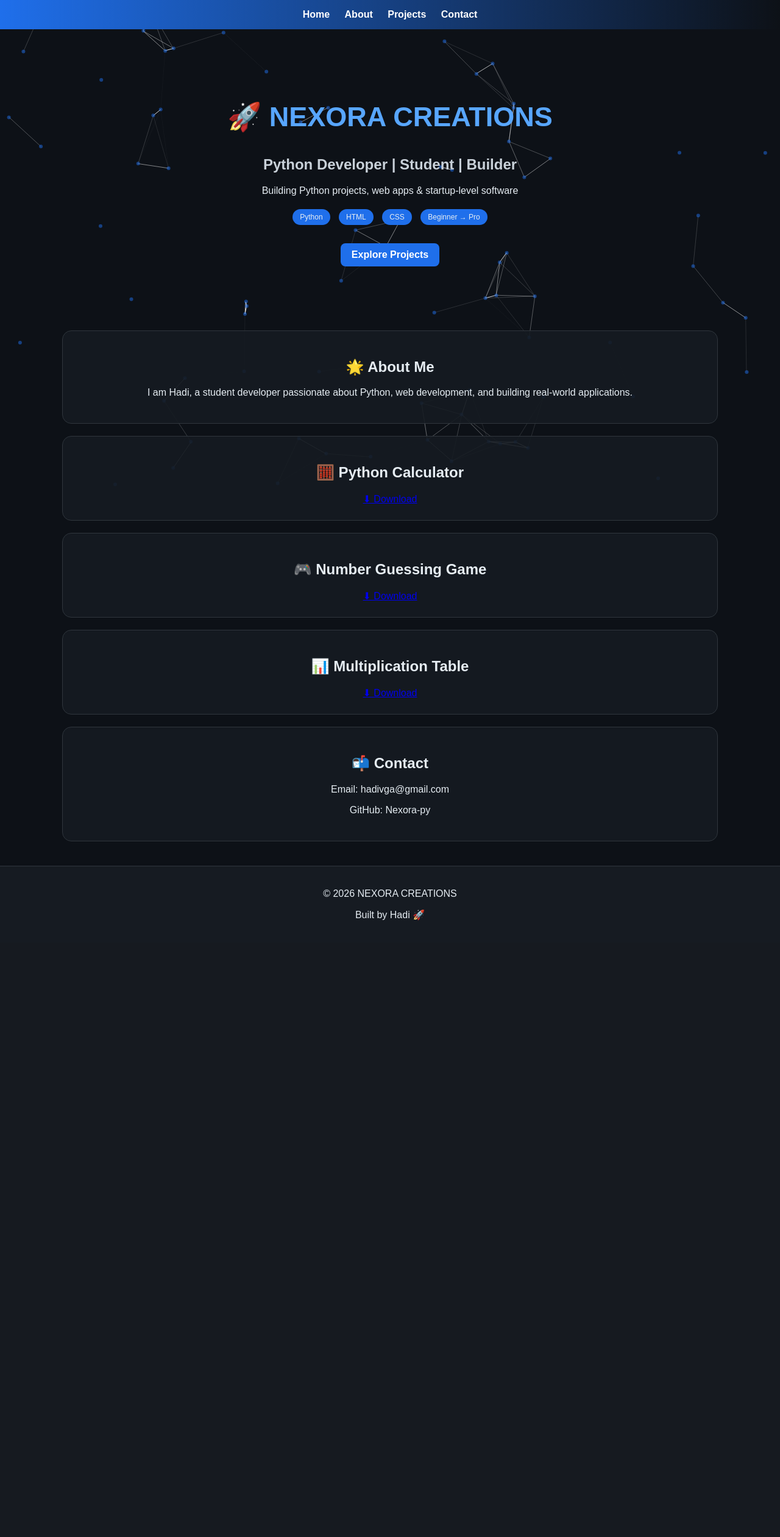
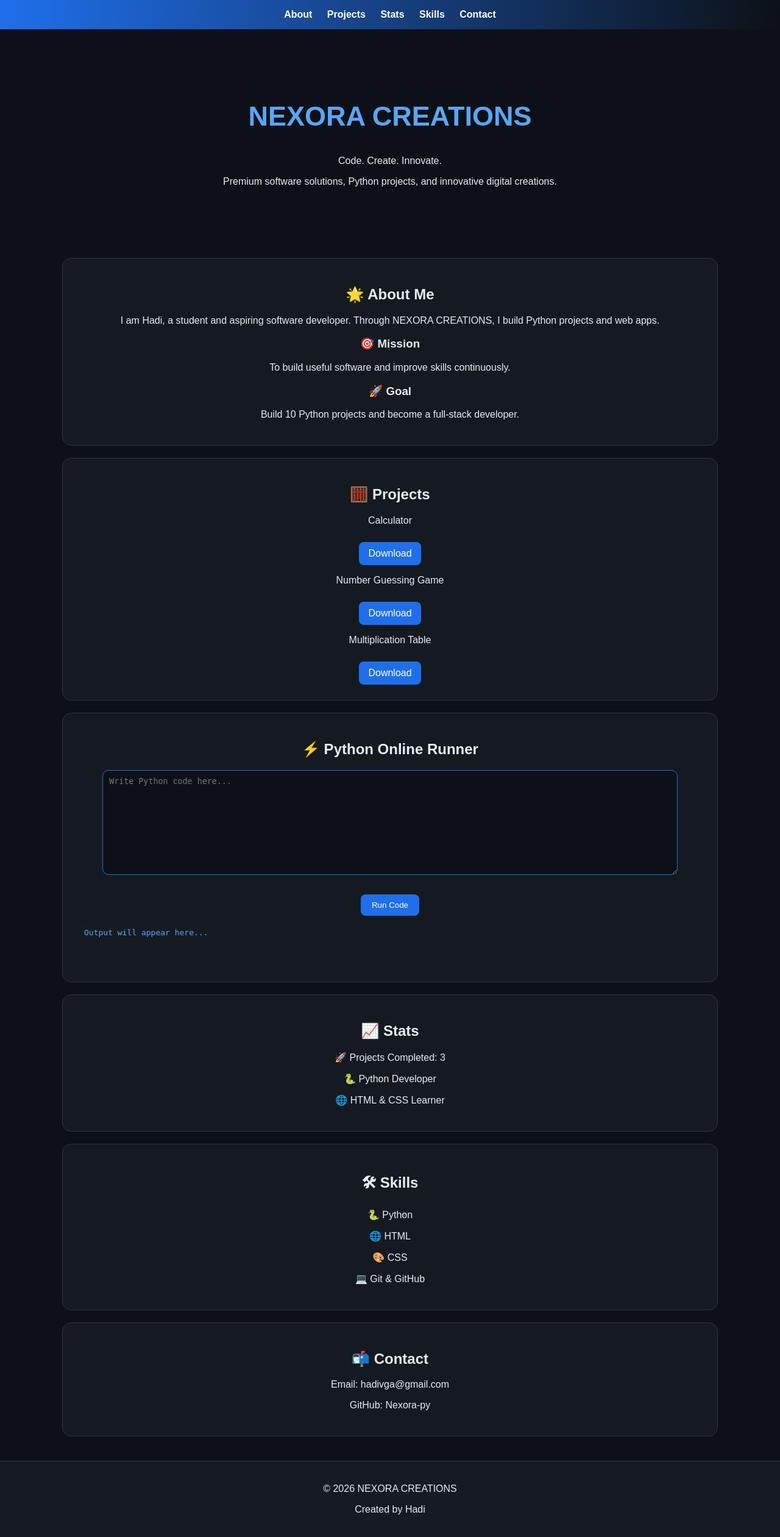
Before and after one commit to Nexora-py/NEXORA-CREATIONS, a Flask app: page / in a window 1280 px wide. Shown: the whole page at 61% size. Before the commit the page ends 1510 px from the top, so only its background shows below. Run offline with Flask 3, Linux system fonts and the light colour scheme.

Commit message:
Updated Flask runner, UI and CSS fixes

```diff
--- a/app.py
+++ b/app.py
@@ -1,6 +1,6 @@
 from flask import Flask, render_template, request, jsonify
 import io
-import sys
+import contextlib
 
 app = Flask(__name__)
 
@@ -13,24 +13,21 @@ def run_code():
     data = request.get_json()
     code = data.get("code", "")
 
-    old_stdout = sys.stdout
-    sys.stdout = io.StringIO()
+    output = io.StringIO()
 
     try:
-        exec(code, {})
-        output = sys.stdout.getvalue()
+        with contextlib.redirect_stdout(output):
+            exec(code, {})
 
-        if not output:
-            output = "Code executed successfully (no output)"
+        result = output.getvalue()
 
-        return jsonify({"output": output})
+        if not result:
+            result = "Code executed successfully (no output)"
 
     except Exception as e:
-        return jsonify({"output": str(e)})
+        result = str(e)
 
-    finally:
-        sys.stdout = old_stdout
-
+    return jsonify({"output": result})
 
 if __name__ == "__main__":
     app.run(debug=True)
--- a/static/style.css
+++ b/static/style.css
@@ -11,7 +11,7 @@ body {
     overflow-x: hidden;
 }
 
-/* PARTICLES FIX (IMPORTANT) */
+/* PARTICLES FIX */
 #particles-js {
     position: fixed;
     top: 0;
@@ -74,6 +74,7 @@ nav a {
     text-decoration: none;
     font-weight: bold;
     display: inline-block;
+    transition: 0.2s;
 }
 
 .cta {
@@ -81,9 +82,18 @@ nav a {
     color: white;
 }
 
+.cta:hover {
+    background: #388bfd;
+}
+
 .cta2 {
     border: 1px solid #1f6feb;
     color: #1f6feb;
+}
+
+.cta2:hover {
+    background: #1f6feb;
+    color: white;
 }
 
 /* CARDS */
@@ -113,6 +123,10 @@ nav a {
     text-decoration: none;
 }
 
+.btn:hover {
+    background: #388bfd;
+}
+
 /* TEXTAREA RUNNER */
 textarea {
     width: 90%;
@@ -134,6 +148,7 @@ button {
     border: none;
     border-radius: 8px;
     cursor: pointer;
+    transition: 0.2s;
 }
 
 button:hover {
@@ -149,6 +164,7 @@ pre {
     border-radius: 10px;
     color: #58a6ff;
     min-height: 40px;
+    overflow-x: auto;
 }
 
 /* FOOTER */
@@ -168,4 +184,9 @@ footer {
     .hero h1 {
         font-size: 30px;
     }
+
+    nav a {
+        display: inline-block;
+        margin: 8px;
+    }
 }
--- a/templates/index.html
+++ b/templates/index.html
@@ -4,88 +4,111 @@
 <head>
     <meta charset="UTF-8">
     <meta name="viewport" content="width=device-width, initial-scale=1.0">
-    <title>NEXORA CREATIONS | Python Developer</title>
+    <title>NEXORA CREATIONS</title>
 
-    <!-- CSS (Flask SAFE) -->
     <link rel="stylesheet" href="{{ url_for('static', filename='style.css') }}">
+</head>
 
-    <!-- AOS -->
-    <link href="https://unpkg.com/aos@2.3.1/dist/aos.css" rel="stylesheet">
-
-    <style>
-        /* FIX: particles background must have size */
-        #particles-js{
-            position: fixed;
-            width: 100%;
-            height: 100%;
-            z-index: -1;
-            top: 0;
-            left: 0;
-        }
-    </style>
-</head>
+<script>
+function runCode() {
+    fetch("/run", {
+        method: "POST",
+        headers: {
+            "Content-Type": "application/json"
+        },
+        body: JSON.stringify({
+            code: document.getElementById("code").value
+        })
+    })
+    .then(res => res.json())
+    .then(data => {
+        document.getElementById("output").innerText = data.output;
+    })
+    .catch(err => {
+        document.getElementById("output").innerText = "Error running code";
+    });
+}
+</script>
 
 <body>
 
-<!-- PARTICLES BACKGROUND -->
-<div id="particles-js"></div>
-
 <!-- NAV -->
 <nav>
-    <a href="#home">Home</a>
     <a href="#about">About</a>
     <a href="#projects">Projects</a>
+    <a href="#stats">Stats</a>
+    <a href="#skills">Skills</a>
     <a href="#contact">Contact</a>
 </nav>
 
 <!-- HERO -->
-<section class="hero" id="home" data-aos="fade-up">
-    <h1>🚀 NEXORA CREATIONS</h1>
-    <h2>Python Developer | Student | Builder</h2>
-    <p>Building Python projects, web apps & startup-level software</p>
-
-    <div class="badges">
-        <span>Python</span>
-        <span>HTML</span>
-        <span>CSS</span>
-        <span>Beginner → Pro</span>
-    </div>
-
-    <div class="cta-group">
-        <a href="#projects" class="cta">Explore Projects</a>
-    </div>
+<section class="hero">
+    <h1>NEXORA CREATIONS</h1>
+    <p>Code. Create. Innovate.</p>
+    <p>Premium software solutions, Python projects, and innovative digital creations.</p>
 </section>
 
 <!-- ABOUT -->
-<section class="card" id="about" data-aos="fade-right">
+<section class="card" id="about">
     <h2>🌟 About Me</h2>
     <p>
-        I am Hadi, a student developer passionate about Python, web development, and building real-world applications.
+        I am Hadi, a student and aspiring software developer. Through NEXORA CREATIONS, I build Python projects and web apps.
     </p>
+
+    <h3>🎯 Mission</h3>
+    <p>To build useful software and improve skills continuously.</p>
+
+    <h3>🚀 Goal</h3>
+    <p>Build 10 Python projects and become a full-stack developer.</p>
 </section>
 
 <!-- PROJECTS -->
-<section id="projects">
+<section class="card" id="projects">
+    <h2>🧮 Projects</h2>
 
-    <div class="card" data-aos="zoom-in">
-        <h2>🧮 Python Calculator</h2>
-        <a href="/static/calculator.py" download>⬇ Download</a>
-    </div>
+    <p>Calculator</p>
+    <a class="btn" href="/static/calculator.py" download>Download</a>
 
-    <div class="card" data-aos="zoom-in">
-        <h2>🎮 Number Guessing Game</h2>
-        <a href="/static/number_guessing.py" download>⬇ Download</a>
-    </div>
+    <p>Number Guessing Game</p>
+    <a class="btn" href="/static/number_guessing.py" download>Download</a>
 
-    <div class="card" data-aos="zoom-in">
-        <h2>📊 Multiplication Table</h2>
-        <a href="/static/multiplication_table.py" download>⬇ Download</a>
-    </div>
+    <p>Multiplication Table</p>
+    <a class="btn" href="/static/multiplication_table.py" download>Download</a>
+</section>
+
+<section class="card" id="run">
+
+    <h2>⚡ Python Online Runner</h2>
+
+    <textarea id="code" placeholder="Write Python code here..."></textarea>
+
+    <br><br>
+
+    <button onclick="runCode()">Run Code</button>
+
+    <pre id="output">Output will appear here...</pre>
 
 </section>
 
+<!-- STATS -->
+<section class="card" id="stats">
+    <h2>📈 Stats</h2>
+    <p>🚀 Projects Completed: 3</p>
+    <p>🐍 Python Developer</p>
+    <p>🌐 HTML & CSS Learner</p>
+</section>
+
+<!-- SKILLS -->
+<section class="card" id="skills">
+    <h2>🛠 Skills</h2>
+    <p>🐍 Python</p>
+    <p>🌐 HTML</p>
+    <p>🎨 CSS</p>
+    <p>💻 Git & GitHub</p>
+</section>
+
 <!-- CONTACT -->
-<section class="card" id="contact" data-aos="fade-up">
+<section class="card" id="contact">
     <h2>📬 Contact</h2>
     <p>Email: hadivga@gmail.com</p>
     <p>GitHub: Nexora-py</p>
@@ -94,30 +117,8 @@
 <!-- FOOTER -->
 <footer>
     <p>© 2026 NEXORA CREATIONS</p>
-    <p>Built by Hadi 🚀</p>
+    <p>Created by Hadi</p>
 </footer>
-
-<!-- PARTICLES JS -->
-<script src="https://cdn.jsdelivr.net/particles.js/2.0.0/particles.min.js"></script>
-
-<script>
-particlesJS("particles-js", {
-  particles: {
-    number: { value: 60 },
-    color: { value: "#1f6feb" },
-    shape: { type: "circle" },
-    opacity: { value: 0.5 },
-    size: { value: 3 },
-    move: { enable: true, speed: 2 }
-  }
-});
-</script>
-
-<!-- AOS -->
-<script src="https://unpkg.com/aos@2.3.1/dist/aos.js"></script>
-<script>
-AOS.init();
-</script>
 
 </body>
 </html>
```
